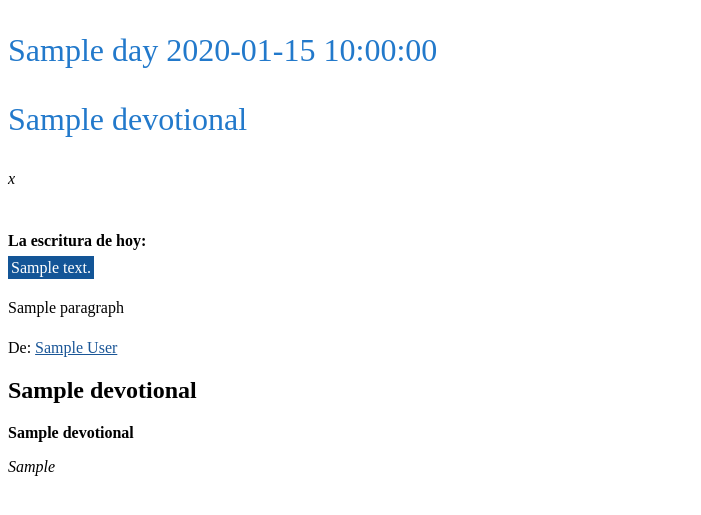
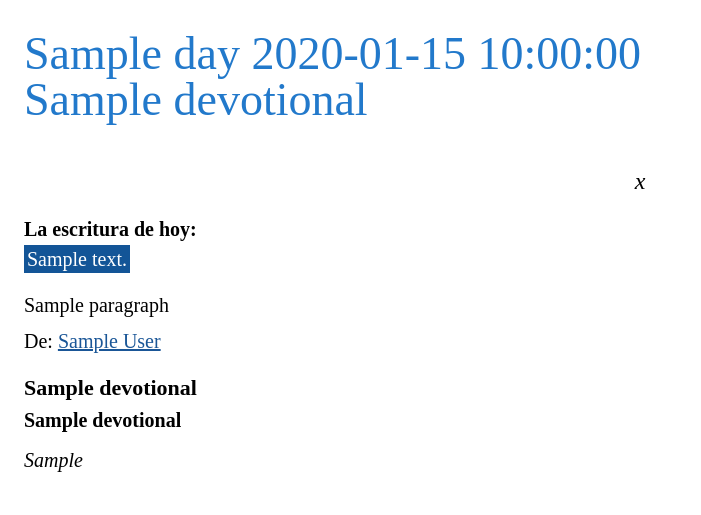
Before and after one commit to antastorga/antastorga.github.io, a Python web app: template templates/devotional.html.j2 in a window 1280 px wide. Shown: the top 515 px of the page, without its empty margins (0-701 px from the left). Run offline with Jinja, Linux system fonts and the light colour scheme; the template is opened without the code that fills it: most values are stand-ins (such as "Sample title", 1, 10 or a date in 2020).

Commit message:
fix: update devotional jinja template

```diff
--- a/templates/devotional.html.j2
+++ b/templates/devotional.html.j2
@@ -5,27 +5,27 @@
     <meta charset="utf-8">
 </head>
 {% macro show_devotional_content(devotional) %}
-<h1 style="color: #2279cb; font-family: 'PT Serif',serif; font-weight: lighter;">
-    <p>{{devotional.day}} {{devotional.date}}</p>
-    <p>{{devotional.title}}</p>
-</h1>
+<div style="margin: 0.5em 1em;">
 
+    <h1 style="color: #2279cb; font-size: 46px; font-family: Serif; font-weight: lighter; line-height: 1em; margin-bottom: -1em;">{{devotional.day}} {{devotional.date}}</h1>
+    <p style="color: #2279cb; font-size: 46px; font-family: Serif; font-weight: lighter; line-height: 1em;">
+    {{devotional.title}}</p>
 
-<p style="font-style: italic; font-weight: lighter; font-family: 'PT Serif',serif !important;">{{devotional.passage}}</p>
-<br>
-<p style="font-family: 'PT Serif',serif !important; line-height:5px;"><strong>La escritura de hoy:</strong></p>
-<a href="{{devotional.verse_link}}" style="background-color: rgb(19, 85, 151);color: rgb(255,255,255);text-decoration: none;border-style: solid;border-color: rgb(19, 85, 151); line-height:5px;">{{devotional.verse_text}}</a>
+    <p style="font-style: italic; font-weight: lighter; font-size: 24px; font-family: Serif !important; text-align: center; line-height: 1em; margin-bottom: -0.5em;">{{devotional.passage}}</p>
+    <br>
+    <p style="font-family: Serif !important; line-height: 1em; font-size: 20px; margin-bottom: 0.5em;"><strong>La escritura de hoy:</strong></p>
+    <a href="{{devotional.verse_link}}" style="font-family: Serif !important; font-size: 20px; text-align: center; background-color: rgb(19, 85, 151);color: rgb(255,255,255); text-decoration: none; border-style: solid;border-color: rgb(19, 85, 151); line-height: 1em; margin-bottom: -0.5em;">{{devotional.verse_text}}</a>
 
-{%- for paragraph in devotional.content %}
-<p style="font-family: 'PT Serif',serif !important; line-height: 30px;">{{paragraph}}</p>
-{%- endfor %}
+    {%- for paragraph in devotional.content %}
+    <p style="font-family: Serif !important; font-size: 20px; line-height: 1.5em; text-align: justify; margin-bottom: -0.5em;">{{paragraph}}</p>
+    {%- endfor %}
 
+    <p style="font-family: Serif !important; font-size: 20px;">De: <a href="{{devotional.author_link}}" style="color: rgb(26, 86, 151);">{{devotional.author_text}}</a></p>
 
-<p>De: <a href="{{devotional.author_link}}" style="color: rgb(26, 86, 151);">{{devotional.author_text}}</a></p>
-
-<h2 style="font-family: 'PT Serif',serif !important;">{{devotional.reflection_heading}}</h2>
-<p style="font-weight: bold; font-family: 'PT Serif',serif !important;">{{devotional.reflection_question}}</p>
-<p style="font-style: italic; font-family: 'PT Serif',serif !important;">{{devotional.reflection_prayer}}</p>
+    <p style="font-family: Serif !important; font-size: 22px; margin-bottom: -0.5em;"><strong>{{devotional.reflection_heading}}</strong></p>
+    <p style="font-weight: bold; font-family: Serif !important; font-size: 20px; line-height: 1em;">{{devotional.reflection_question}}</p>
+    <p style="font-style: italic; font-family: Serif !important; font-size: 20px; line-height: 1em;">{{devotional.reflection_prayer}}</p>
+</div>
 {%- endmacro %}
 {%- set loop_index = namespace(index = 1, last=devotionals|length) %}
 {%- for devotional in devotionals %}
```
